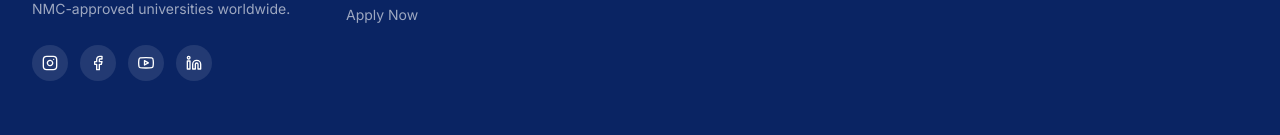
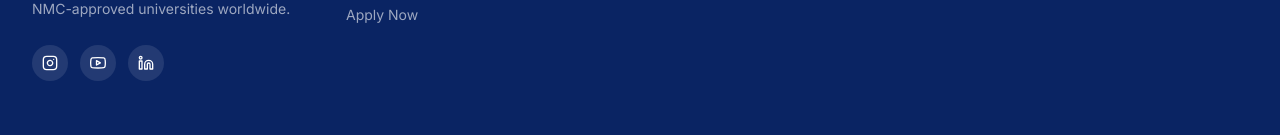
Before and after one commit to jaswant-codes/dreammed-abroad, a Next.js app: page / in a window 1280 px wide. Shown: the part 7378-7513 px from the top of the page. Built offline with nearby package versions, Linux system fonts and the light colour scheme.

Commit message:
chore: remove Facebook from footer and update social links

```diff
--- a/src/components/layout/Footer.tsx
+++ b/src/components/layout/Footer.tsx
@@ -44,14 +44,6 @@ export function Footer() {
                 className="w-9 h-9 rounded-full bg-white/10 flex items-center justify-center hover:bg-sky transition-colors"
               >
                 <svg className="w-4 h-4" viewBox="0 0 24 24" fill="none" stroke="currentColor" strokeWidth="2" strokeLinecap="round" strokeLinejoin="round"><rect width="20" height="20" x="2" y="2" rx="5" ry="5"/><path d="M16 11.37A4 4 0 1 1 12.63 8 4 4 0 0 1 16 11.37z"/><line x1="17.5" x2="17.51" y1="6.5" y2="6.5"/></svg>
-              </a>
-              <a
-                href={SITE_CONFIG.socialLinks.facebook}
-                target="_blank"
-                rel="noopener noreferrer"
-                className="w-9 h-9 rounded-full bg-white/10 flex items-center justify-center hover:bg-sky transition-colors"
-              >
-                <svg className="w-4 h-4" viewBox="0 0 24 24" fill="none" stroke="currentColor" strokeWidth="2" strokeLinecap="round" strokeLinejoin="round"><path d="M18 2h-3a5 5 0 0 0-5 5v3H7v4h3v8h4v-8h3l1-4h-4V7a1 1 0 0 1 1-1h3z"/></svg>
               </a>
               <a
                 href={SITE_CONFIG.socialLinks.youtube}
--- a/src/lib/constants.ts
+++ b/src/lib/constants.ts
@@ -18,9 +18,8 @@ export const SITE_CONFIG = {
   mapEmbedUrl:
     "https://www.google.com/maps/embed?pb=!1m18!1m12!1m3!1d3537.537!2d75.1399!3d27.6094!2m3!1f0!2f0!3f0!3m2!1i1024!2i768!4f13.1!3m3!1m2!1s0x396ca547ff09e23d%3A0x1!2sCLC%20Circle%2C%20Sikar%2C%20Rajasthan%20332001!5e0!3m2!1sen!2sin!4v1",
   socialLinks: {
-    instagram: "https://instagram.com/dreammedabroad",
-    facebook: "https://facebook.com/dreammedabroad",
-    youtube: "https://youtube.com/@dreammedabroad",
+    instagram: "https://www.instagram.com/dreammedabroad",
+    youtube: "https://www.youtube.com/@dreammedabroad",
     linkedin: "https://linkedin.com/company/dreammedabroad",
   },
 };
```
